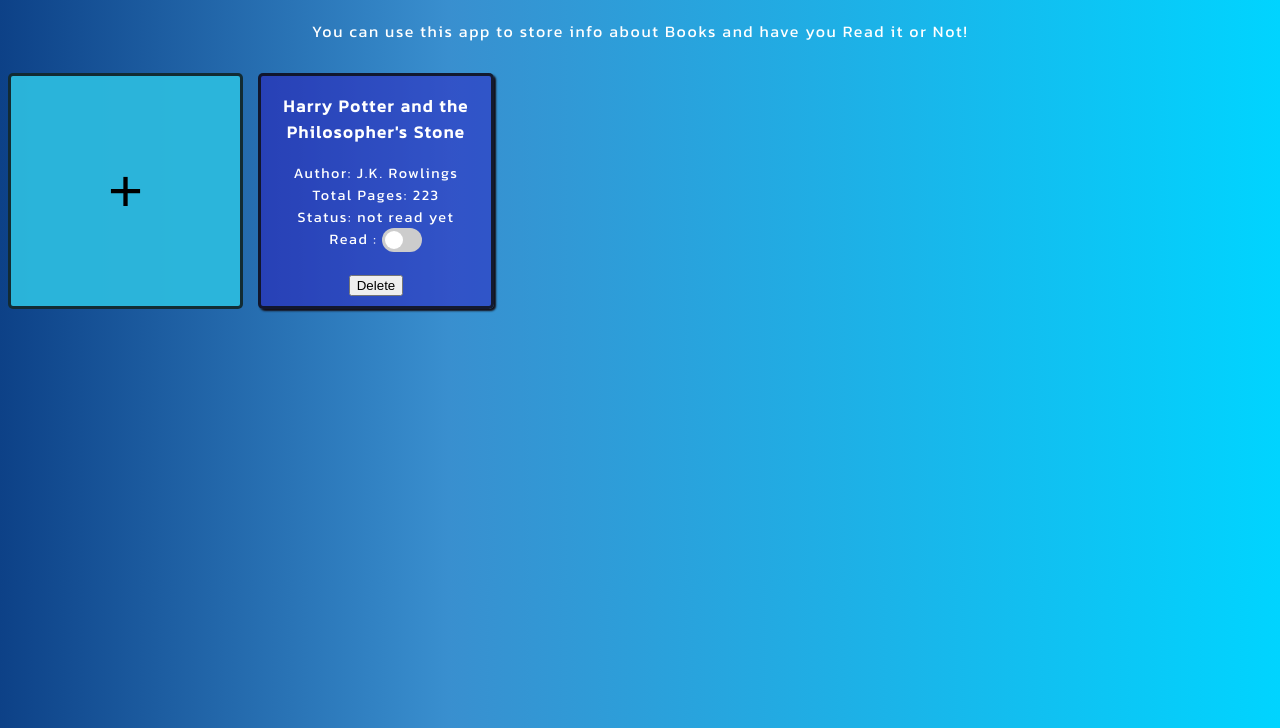
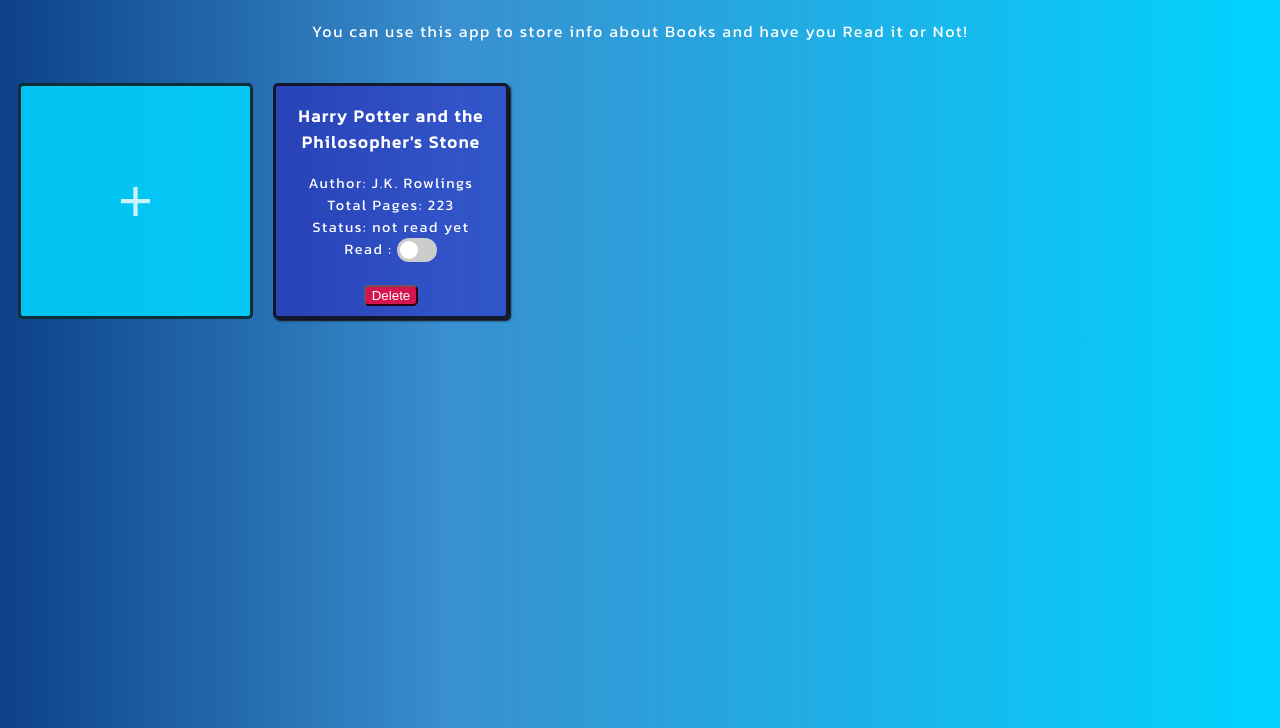
Before and after one commit to OmkarKashid/library, a plain HTML site: page index.html in a window 1280 px wide. Shown: the part 72-800 px from the top of the page. Drawn offline with Linux system fonts and the light colour scheme.

Commit message:
change display to flex and styles

```diff
--- a/style.css
+++ b/style.css
@@ -9,10 +9,18 @@ body{
 background: linear-gradient(90deg, rgba(13,65,135,1) 0%, rgba(57,143,207,1) 35%, rgba(0,212,255,1) 100%);
 }
 #container{
+    /*
     display: grid;
     grid-template-rows: 250px 250px;
     grid-template-columns: 250px 250px 250px 250px 250px;
     grid-auto-rows: 250px;
+    */
+    display: flex;
+    flex-direction: row;
+    flex-wrap: wrap;
+    justify-content: space-evenly;
+    align-content: flex-start;
+    width:fit-content ;
 }
 header{
     text-align: center;
@@ -31,20 +39,27 @@ header{
     background-color: hsla(251, 91%, 39%, 0.438);
     border-radius: 5px;
     box-shadow: 2px 2px 2px hsla(327, 41%, 5%, 0.966);
+    margin: 10px;
 }
 button{
     margin-bottom: 10px;
+    background-color: hsla(347, 89%, 49%, 0.884);
+    color: hsla(0, 0%, 100%, 0.993);
+    border-radius: 5px;
+    border-color: hsla(0, 4%, 5%, 0.808);
 }
 #add_btn{
     width: 235px;
     height: 236px;
+    color: hsla(0, 0%, 100%, 0.788);
     font-size: 60px;
     text-align: center;
     border-style: solid;
     border-color: hsla(0, 4%, 5%, 0.808);
     border-width: 3px;
     border-radius: 5px;
-    background-color: hsla(192, 72%, 52%, 0.959);
+    background-color: hsla(190, 100%, 50%, 0.884);
+    margin: 10px;
 }
 #form_overlay{
     width: 100vw;
```
Also changed, not shown: images/ocean_background.jpg (deleted).
